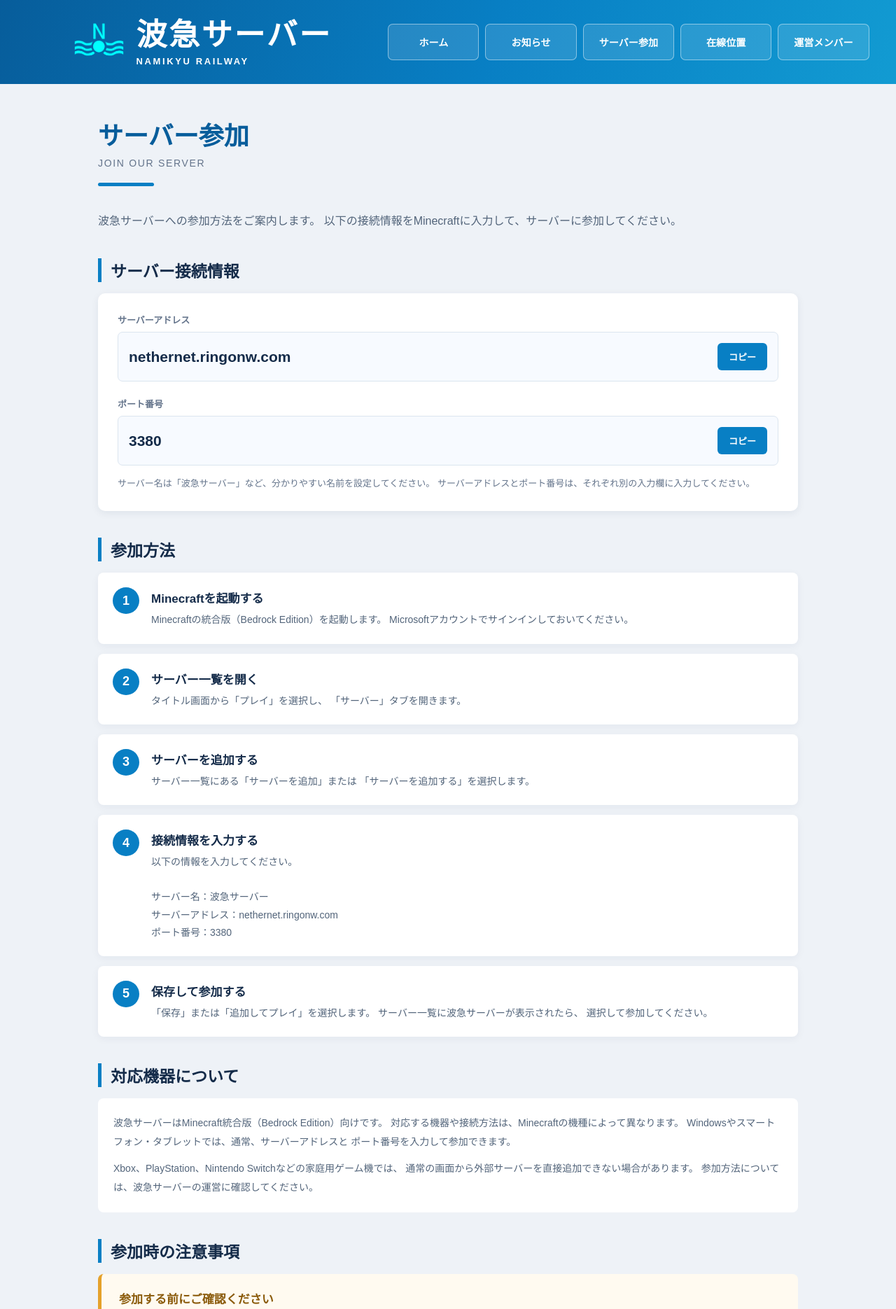
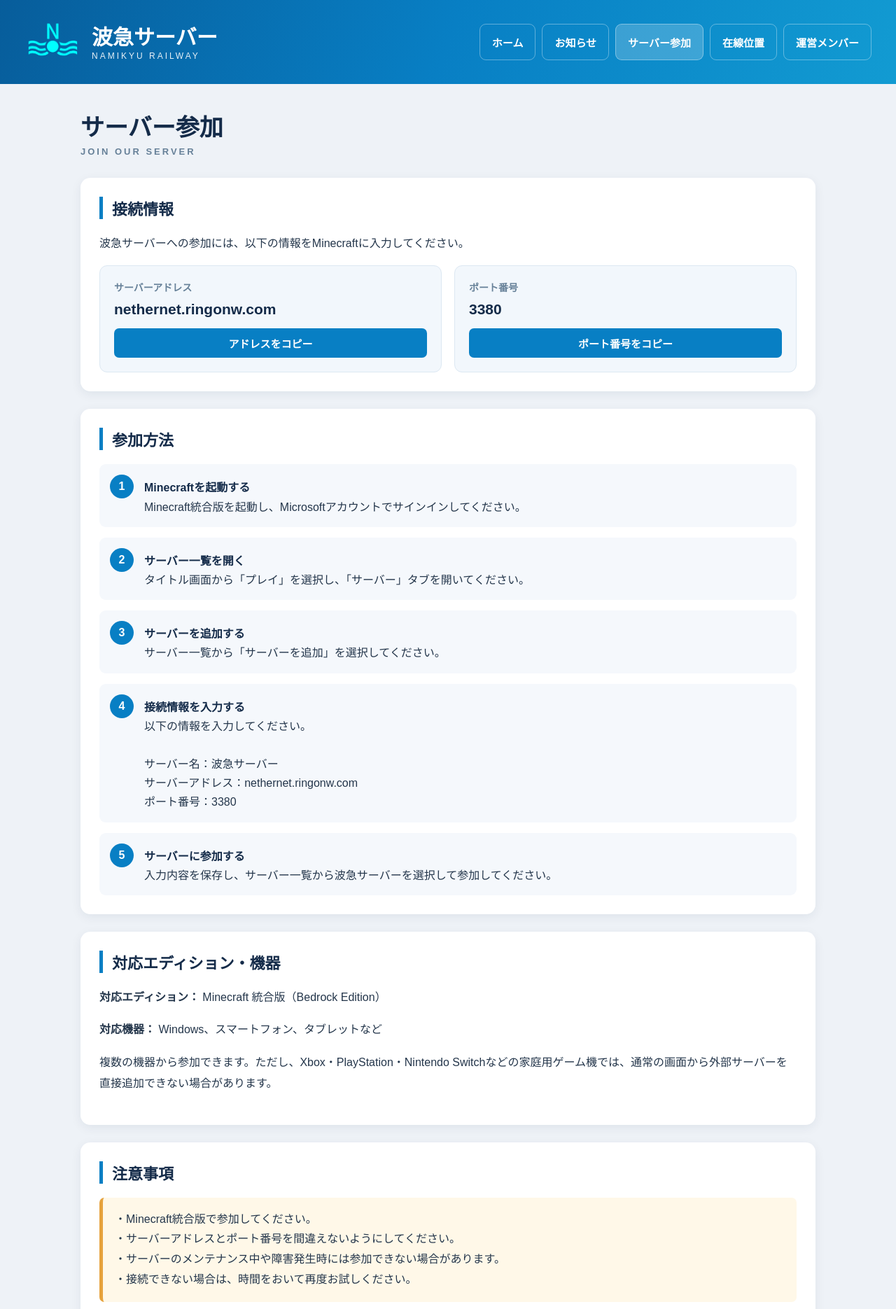
Before and after one commit to Namikyu/Namikyu-railway, a plain HTML site: page join.html in a window 1280 px wide. Shown: the top 1870 px of the page at 70% size. Drawn offline with Linux system fonts and the light colour scheme.

Commit message:
Update join.html

```diff
--- a/join.html
+++ b/join.html
@@ -4,219 +4,176 @@
 <head>
   <meta charset="UTF-8">
   <meta name="viewport" content="width=device-width, initial-scale=1.0">
-
-  <title>サーバー参加 | 波急電鉄</title>
   <meta name="robots" content="noindex, nofollow">
-  <meta name="description" content="波急サーバーへの参加方法をご案内します。">
-
-  <link rel="icon" href="./icon.png">
-  <link rel="apple-touch-icon" href="./icon.png">
+  <title>サーバー参加 | 波急サーバー</title>
 
   <style>
     * {
       box-sizing: border-box;
     }
 
+    html {
+      min-height: 100%;
+      scroll-behavior: smooth;
+    }
+
     body {
       margin: 0;
+      min-height: 100vh;
+      background: #eef2f7;
+      color: #24364b;
       font-family: "Yu Gothic UI", "Meiryo", sans-serif;
-      color: #24364b;
-      background: #eef2f7;
     }
 
-    /* =========================
-       ヘッダー：ホーム画面と共通
-    ========================= */
-
+    /* ヘッダー */
     .header {
       width: 100%;
-      height: 120px;
       min-height: 120px;
-      max-height: 120px;
-      padding: 8px 3%;
+      padding: 15px 35px;
+      background: linear-gradient(110deg, #075d9b, #087fc4, #129bd2);
       display: flex;
       align-items: center;
       justify-content: space-between;
-      gap: 18px;
-      overflow: hidden;
-
-      background: linear-gradient(
-        110deg,
-        #075d9b 0%,
-        #087fc4 55%,
-        #129bd2 100%
-      );
+      gap: 20px;
+      color: white;
     }
 
-    .header-top {
+    .brand {
       display: flex;
       align-items: center;
-      justify-content: center;
-      gap: 14px;
-      flex: 0 1 42%;
-      min-width: 0;
-      margin: 0;
+      gap: 16px;
+      flex-shrink: 0;
     }
 
-    .logo {
-      display: block;
+    .brand img {
       width: 80px;
       height: 80px;
       object-fit: contain;
-      flex-shrink: 0;
     }
 
-    .brand-text {
-      display: flex;
-      flex-direction: column;
-      justify-content: center;
-      min-width: 0;
-    }
-
-    .brand-title {
-      margin: 0;
-      color: white;
-      font-size: clamp(30px, 3.5vw, 44px);
-      font-weight: 800;
-      letter-spacing: 0.06em;
-      line-height: 1.15;
-      white-space: nowrap;
+    .brand-name {
+      font-size: 30px;
+      font-weight: bold;
+      line-height: 1.3;
     }
 
     .brand-subtitle {
-      margin-top: 5px;
-      color: white;
-      font-size: 13px;
-      font-weight: 600;
-      letter-spacing: 0.2em;
-      white-space: nowrap;
+      font-size: 12px;
+      letter-spacing: 3px;
+      opacity: 0.9;
     }
 
     .navigation {
       display: flex;
-      justify-content: center;
       align-items: center;
-      flex: 1 1 58%;
-      min-width: 0;
+      justify-content: flex-end;
+      flex-wrap: wrap;
       gap: 9px;
-      margin: 0;
     }
 
     .navigation a {
+      min-height: 52px;
+      padding: 0 17px;
       display: flex;
+      align-items: center;
       justify-content: center;
-      align-items: center;
-      flex: 1 1 0;
-      min-width: 0;
-      height: 52px;
-      padding: 8px 7px;
+      border: 1px solid rgba(255, 255, 255, 0.35);
+      border-radius: 9px;
       color: white;
       text-decoration: none;
-      font-size: clamp(11px, 1.1vw, 15px);
-      font-weight: 700;
+      font-size: 15px;
+      font-weight: bold;
       white-space: nowrap;
-      border: 1px solid rgba(255, 255, 255, 0.45);
-      border-radius: 7px;
-      background: rgba(255, 255, 255, 0.12);
       transition: background 0.2s;
     }
 
-    .navigation a:hover {
-      background: rgba(255, 255, 255, 0.28);
+    .navigation a:hover,
+    .navigation a.active {
+      background: rgba(255, 255, 255, 0.2);
     }
 
-    /* =========================
-       メインコンテンツ
-    ========================= */
-
-    .main {
-      width: min(100% - 40px, 1000px);
-      margin: 45px auto 70px;
+    /* メイン */
+    main {
+      width: min(100% - 40px, 1050px);
+      margin: 35px auto 60px;
     }
 
-    .page-title {
-      margin: 0;
-      color: #075d9b;
-      font-size: 36px;
-      font-weight: 800;
+    .page-heading {
+      margin-bottom: 30px;
     }
 
-    .page-subtitle {
-      margin-top: 8px;
-      color: #64748b;
-      font-size: 14px;
-      letter-spacing: 0.12em;
+    .page-heading h1 {
+      margin: 0;
+      color: #142b49;
+      font-size: 34px;
     }
 
-    .title-line {
-      width: 80px;
-      height: 5px;
-      margin: 20px 0 35px;
-      border-radius: 10px;
-      background: #087fc4;
+    .page-heading p {
+      margin: 5px 0 0;
+      color: #668098;
+      font-size: 13px;
+      letter-spacing: 3px;
+      font-weight: bold;
     }
 
-    .intro {
-      margin-bottom: 30px;
-      color: #52647a;
-      font-size: 16px;
-      line-height: 1.9;
+    .section {
+      margin-bottom: 25px;
+      padding: 27px;
+      background: white;
+      border-radius: 14px;
+      box-shadow: 0 4px 15px rgba(20, 43, 73, 0.07);
     }
 
-    /* 見出し */
-    .section-title {
-      margin: 38px 0 16px;
+    .section h2 {
+      margin: 0 0 20px;
       padding-left: 13px;
+      border-left: 5px solid #087fc4;
       color: #142b49;
-      font-size: 23px;
-      font-weight: 800;
-      border-left: 5px solid #087fc4;
+      font-size: 22px;
+    }
+
+    .section p {
+      line-height: 1.9;
     }
 
     /* 接続情報 */
     .connection-card {
-      padding: 28px;
-      border-radius: 10px;
-      background: white;
-      box-shadow: 0 3px 12px rgba(20, 43, 73, 0.07);
+      display: grid;
+      grid-template-columns: 1fr 1fr;
+      gap: 18px;
+    }
+
+    .connection-item {
+      padding: 20px;
+      background: #f2f7fc;
+      border: 1px solid #dce8f2;
+      border-radius: 11px;
     }
 
     .connection-label {
-      margin-bottom: 8px;
-      color: #64748b;
-      font-size: 13px;
-      font-weight: 700;
+      margin-bottom: 10px;
+      color: #668098;
+      font-size: 14px;
+      font-weight: bold;
     }
 
     .connection-value {
-      display: flex;
-      align-items: center;
-      justify-content: space-between;
-      gap: 12px;
-      min-width: 0;
-      padding: 15px;
-      border: 1px solid #dbe5ef;
-      border-radius: 7px;
-      background: #f7faff;
-    }
-
-    .connection-text {
-      min-width: 0;
+      margin-bottom: 15px;
       color: #142b49;
-      font-size: clamp(15px, 2vw, 21px);
-      font-weight: 800;
+      font-size: 21px;
+      font-weight: bold;
       overflow-wrap: anywhere;
     }
 
     .copy-button {
-      flex-shrink: 0;
-      padding: 10px 16px;
+      width: 100%;
+      min-height: 42px;
+      border: none;
+      border-radius: 7px;
+      background: #087fc4;
       color: white;
-      font-size: 13px;
-      font-weight: 700;
-      border: none;
-      border-radius: 6px;
-      background: #087fc4;
+      font-size: 15px;
+      font-weight: bold;
       cursor: pointer;
     }
 
@@ -224,182 +181,125 @@
       background: #075d9b;
     }
 
-    .connection-group + .connection-group {
-      margin-top: 22px;
-    }
-
-    .connection-note {
-      margin: 15px 0 0;
-      color: #64748b;
-      font-size: 13px;
-      line-height: 1.7;
-    }
-
     /* 参加手順 */
     .steps {
       display: flex;
       flex-direction: column;
-      gap: 14px;
+      gap: 15px;
     }
 
     .step {
       display: flex;
       align-items: flex-start;
-      gap: 17px;
-      padding: 21px;
-      border-radius: 8px;
-      background: white;
-      box-shadow: 0 3px 12px rgba(20, 43, 73, 0.05);
+      gap: 15px;
+      padding: 15px;
+      background: #f5f8fc;
+      border-radius: 9px;
     }
 
     .step-number {
+      width: 34px;
+      height: 34px;
+      flex-shrink: 0;
       display: flex;
       align-items: center;
       justify-content: center;
-      flex-shrink: 0;
-      width: 38px;
-      height: 38px;
-      color: white;
-      font-size: 18px;
-      font-weight: 800;
       border-radius: 50%;
       background: #087fc4;
+      color: white;
+      font-weight: bold;
     }
 
-    .step-content {
-      min-width: 0;
+    .step-text {
+      padding-top: 5px;
+      line-height: 1.7;
     }
 
-    .step-heading {
-      margin: 2px 0 7px;
+    .step-text strong {
       color: #142b49;
-      font-size: 17px;
-      font-weight: 800;
-    }
-
-    .step-description {
-      margin: 0;
-      color: #52647a;
-      font-size: 14px;
-      line-height: 1.8;
     }
 
     /* 注意事項 */
     .notice {
-      padding: 22px 25px;
-      border-left: 5px solid #e5a12a;
-      border-radius: 8px;
-      background: #fffaf0;
+      padding: 17px;
+      background: #fff8e8;
+      border-left: 5px solid #e6a23c;
+      border-radius: 7px;
+      line-height: 1.8;
     }
 
-    .notice-title {
-      margin: 0 0 10px;
-      color: #8a5a0a;
-      font-size: 17px;
-      font-weight: 800;
+    .footer {
+      padding: 25px 15px;
+      text-align: center;
+      color: #7890a5;
+      font-size: 13px;
     }
 
-    .notice-text {
-      margin: 0;
-      color: #6f5b38;
-      font-size: 14px;
-      line-height: 1.9;
-    }
-
-    /* 対応機器について */
-    .device-card {
-      padding: 22px;
-      border-radius: 8px;
-      background: white;
-    }
-
-    .device-card p {
-      margin: 0;
-      color: #52647a;
-      font-size: 14px;
-      line-height: 1.9;
-    }
-
-    /* =========================
-       スマートフォン
-    ========================= */
-
-    @media (max-width: 650px) {
+    /* スマートフォン */
+    @media (max-width: 900px) {
       .header {
-        height: 150px;
         min-height: 150px;
-        max-height: 150px;
-        flex-basis: 150px;
+        padding: 12px 15px;
         flex-direction: column;
         justify-content: center;
-        gap: 8px;
-        padding: 6px 2%;
+        gap: 12px;
       }
 
-      .header-top {
-        flex: 0 0 auto;
-        gap: 8px;
+      .brand {
+        gap: 10px;
       }
 
-      .logo {
+      .brand img {
         width: 48px;
         height: 48px;
       }
 
-      .brand-title {
-        font-size: 25px;
+      .brand-name {
+        font-size: 22px;
       }
 
       .brand-subtitle {
-        font-size: 9px;
+        font-size: 10px;
       }
 
       .navigation {
         width: 100%;
-        flex: 0 0 auto;
-        gap: 5px;
+        justify-content: center;
+        gap: 6px;
       }
 
       .navigation a {
-        height: 42px;
-        padding: 5px 3px;
-        font-size: 10px;
+        min-height: 42px;
+        padding: 0 11px;
+        font-size: 12px;
       }
 
-      .main {
-        width: calc(100% - 28px);
-        margin: 30px auto 45px;
+      main {
+        width: calc(100% - 24px);
+        margin-top: 25px;
       }
 
-      .page-title {
-        font-size: 29px;
+      .page-heading h1 {
+        font-size: 28px;
       }
 
+      .section {
+        padding: 20px 16px;
+      }
+    }
+
+    @media (max-width: 480px) {
       .connection-card {
-        padding: 18px;
+        grid-template-columns: 1fr;
+      }
+
+      .navigation a {
+        padding: 0 9px;
+        font-size: 11px;
       }
 
       .connection-value {
-        padding: 12px;
-        gap: 8px;
-      }
-
-      .copy-button {
-        padding: 9px 10px;
-        font-size: 12px;
-      }
-
-      .section-title {
-        font-size: 20px;
-      }
-
-      .step {
-        padding: 16px;
-        gap: 12px;
-      }
-
-      .step-heading {
-        font-size: 16px;
+        font-size: 18px;
       }
     }
   </style>
@@ -407,18 +307,12 @@
 
 <body>
 
-  <!-- ヘッダー -->
   <header class="header">
+    <div class="brand">
+      <img src="./icon.png" alt="波急サーバーロゴ">
 
-    <div class="header-top">
-      <img
-        class="logo"
-        src="./icon.png"
-        alt="波急電鉄ロゴ"
-      >
-
-      <div class="brand-text">
-        <h1 class="brand-title">波急サーバー</h1>
+      <div>
+        <div class="brand-name">波急サーバー</div>
         <div class="brand-subtitle">NAMIKYU RAILWAY</div>
       </div>
     </div>
@@ -426,225 +320,196 @@
     <nav class="navigation">
       <a href="./index.html">ホーム</a>
       <a href="./news.html">お知らせ</a>
-      <a href="./join.html">サーバー参加</a>
+      <a href="./join.html" class="active">サーバー参加</a>
       <a href="./status.html">在線位置</a>
       <a href="./staff.html">運営メンバー</a>
     </nav>
-
   </header>
 
-  <!-- メインコンテンツ -->
-  <main class="main">
+  <main>
 
-    <h2 class="page-title">サーバー参加</h2>
-    <div class="page-subtitle">JOIN OUR SERVER</div>
-    <div class="title-line"></div>
+    <div class="page-heading">
+      <h1>サーバー参加</h1>
+      <p>JOIN OUR SERVER</p>
+    </div>
 
-    <p class="intro">
-      波急サーバーへの参加方法をご案内します。
-      以下の接続情報をMinecraftに入力して、サーバーに参加してください。
-    </p>
+    <section class="section">
+      <h2>接続情報</h2>
 
-    <!-- 接続情報 -->
-    <h3 class="section-title">サーバー接続情報</h3>
+      <p>
+        波急サーバーへの参加には、以下の情報をMinecraftに入力してください。
+      </p>
 
-    <section class="connection-card">
+      <div class="connection-card">
 
-      <div class="connection-group">
-        <div class="connection-label">サーバーアドレス</div>
-
-        <div class="connection-value">
-          <span class="connection-text" id="serverAddress">
+        <div class="connection-item">
+          <div class="connection-label">サーバーアドレス</div>
+          <div class="connection-value" id="serverAddress">
             nethernet.ringonw.com
-          </span>
-
-          <button
-            class="copy-button"
-            type="button"
-            onclick="copyText('nethernet.ringonw.com', this)"
-          >
-            コピー
+          </div>
+          <button class="copy-button" type="button"
+            data-copy="nethernet.ringonw.com">
+            アドレスをコピー
           </button>
         </div>
-      </div>
 
-      <div class="connection-group">
-        <div class="connection-label">ポート番号</div>
-
-        <div class="connection-value">
-          <span class="connection-text" id="serverPort">
+        <div class="connection-item">
+          <div class="connection-label">ポート番号</div>
+          <div class="connection-value" id="serverPort">
             3380
-          </span>
-
-          <button
-            class="copy-button"
-            type="button"
-            onclick="copyText('3380', this)"
-          >
-            コピー
+          </div>
+          <button class="copy-button" type="button"
+            data-copy="3380">
+            ポート番号をコピー
           </button>
         </div>
+
       </div>
+    </section>
 
-      <p class="connection-note">
-        サーバー名は「波急サーバー」など、分かりやすい名前を設定してください。
-        サーバーアドレスとポート番号は、それぞれ別の入力欄に入力してください。
+    <section class="section">
+      <h2>参加方法</h2>
+
+      <div class="steps">
+
+        <div class="step">
+          <div class="step-number">1</div>
+          <div class="step-text">
+            <strong>Minecraftを起動する</strong><br>
+            Minecraft統合版を起動し、Microsoftアカウントでサインインしてください。
+          </div>
+        </div>
+
+        <div class="step">
+          <div class="step-number">2</div>
+          <div class="step-text">
+            <strong>サーバー一覧を開く</strong><br>
+            タイトル画面から「プレイ」を選択し、「サーバー」タブを開いてください。
+          </div>
+        </div>
+
+        <div class="step">
+          <div class="step-number">3</div>
+          <div class="step-text">
+            <strong>サーバーを追加する</strong><br>
+            サーバー一覧から「サーバーを追加」を選択してください。
+          </div>
+        </div>
+
+        <div class="step">
+          <div class="step-number">4</div>
+          <div class="step-text">
+            <strong>接続情報を入力する</strong><br>
+            以下の情報を入力してください。<br><br>
+            サーバー名：波急サーバー<br>
+            サーバーアドレス：nethernet.ringonw.com<br>
+            ポート番号：3380
+          </div>
+        </div>
+
+        <div class="step">
+          <div class="step-number">5</div>
+          <div class="step-text">
+            <strong>サーバーに参加する</strong><br>
+            入力内容を保存し、サーバー一覧から波急サーバーを選択して参加してください。
+          </div>
+        </div>
+
+      </div>
+    </section>
+
+    <section class="section">
+      <h2>対応エディション・機器</h2>
+
+      <p>
+        <strong>対応エディション：</strong> Minecraft 統合版（Bedrock Edition）
       </p>
 
-    </section>
+      <p>
+        <strong>対応機器：</strong> Windows、スマートフォン、タブレットなど
+      </p>
 
-    <!-- 参加手順 -->
-    <h3 class="section-title">参加方法</h3>
-
-    <section class="steps">
-
-      <article class="step">
-        <div class="step-number">1</div>
-        <div class="step-content">
-          <h4 class="step-heading">Minecraftを起動する</h4>
-          <p class="step-description">
-            Minecraftの統合版（Bedrock Edition）を起動します。
-            Microsoftアカウントでサインインしておいてください。
-          </p>
-        </div>
-      </article>
-
-      <article class="step">
-        <div class="step-number">2</div>
-        <div class="step-content">
-          <h4 class="step-heading">サーバー一覧を開く</h4>
-          <p class="step-description">
-            タイトル画面から「プレイ」を選択し、
-            「サーバー」タブを開きます。
-          </p>
-        </div>
-      </article>
-
-      <article class="step">
-        <div class="step-number">3</div>
-        <div class="step-content">
-          <h4 class="step-heading">サーバーを追加する</h4>
-          <p class="step-description">
-            サーバー一覧にある「サーバーを追加」または
-            「サーバーを追加する」を選択します。
-          </p>
-        </div>
-      </article>
-
-      <article class="step">
-        <div class="step-number">4</div>
-        <div class="step-content">
-          <h4 class="step-heading">接続情報を入力する</h4>
-          <p class="step-description">
-            以下の情報を入力してください。
-            <br><br>
-            サーバー名：波急サーバー
-            <br>
-            サーバーアドレス：nethernet.ringonw.com
-            <br>
-            ポート番号：3380
-          </p>
-        </div>
-      </article>
-
-      <article class="step">
-        <div class="step-number">5</div>
-        <div class="step-content">
-          <h4 class="step-heading">保存して参加する</h4>
-          <p class="step-description">
-            「保存」または「追加してプレイ」を選択します。
-            サーバー一覧に波急サーバーが表示されたら、
-            選択して参加してください。
-          </p>
-        </div>
-      </article>
-
-    </section>
-
-    <!-- 対応機器 -->
-    <h3 class="section-title">対応機器について</h3>
-
-    <section class="device-card">
       <p>
-        波急サーバーはMinecraft統合版（Bedrock Edition）向けです。
-        対応する機器や接続方法は、Minecraftの機種によって異なります。
-        Windowsやスマートフォン・タブレットでは、通常、サーバーアドレスと
-        ポート番号を入力して参加できます。
-      </p>
-      <p style="margin-top: 12px;">
-        Xbox、PlayStation、Nintendo Switchなどの家庭用ゲーム機では、
-        通常の画面から外部サーバーを直接追加できない場合があります。
-        参加方法については、波急サーバーの運営に確認してください。
+        複数の機器から参加できます。ただし、Xbox・PlayStation・Nintendo Switchなどの家庭用ゲーム機では、通常の画面から外部サーバーを直接追加できない場合があります。
       </p>
     </section>
 
-    <!-- 注意事項 -->
-    <h3 class="section-title">参加時の注意事項</h3>
+    <section class="section">
+      <h2>注意事項</h2>
 
-    <section class="notice">
-      <h4 class="notice-title">参加する前にご確認ください</h4>
-      <p class="notice-text">
-        ・Minecraft統合版であることを確認してください。
-        <br>
-        ・サーバーアドレスとポート番号を正しく入力してください。
-        <br>
-        ・サーバー内では運営の案内やルールに従ってください。
-        <br>
-        ・他の参加者への迷惑行為はお控えください。
-        <br>
-        ・接続できない場合は、入力情報やゲームのバージョンを確認してください。
-      </p>
+      <div class="notice">
+        ・Minecraft統合版で参加してください。<br>
+        ・サーバーアドレスとポート番号を間違えないようにしてください。<br>
+        ・サーバーのメンテナンス中や障害発生時には参加できない場合があります。<br>
+        ・接続できない場合は、時間をおいて再度お試しください。
+      </div>
     </section>
 
-    <!-- 接続できない場合 -->
-    <h3 class="section-title">接続できない場合</h3>
+    <section class="section">
+      <h2>接続できない場合</h2>
 
-    <section class="device-card">
       <p>
-        サーバーに接続できない場合は、次の項目を確認してください。
-        <br><br>
-        1. サーバーアドレスに入力間違いがないか。
-        <br>
-        2. ポート番号が「3380」になっているか。
-        <br>
-        3. Minecraftが最新の対応バージョンになっているか。
-        <br>
-        4. サーバーがメンテナンス中ではないか。
-        <br><br>
-        すべて確認しても接続できない場合は、運営までお問い合わせください。
+        接続できない場合は、次の項目を確認してください。
+      </p>
+
+      <ul>
+        <li>インターネットに接続されているか</li>
+        <li>Minecraftが最新版になっているか</li>
+        <li>統合版で接続しているか</li>
+        <li>サーバーアドレスとポート番号が正しいか</li>
+        <li>サーバーがメンテナンス中ではないか</li>
+      </ul>
+
+      <p>
+        上記を確認しても接続できない場合は、波急サーバーの運営までお問い合わせください。
       </p>
     </section>
 
   </main>
 
+  <footer class="footer">
+    © Namikyu Railway. All Rights Reserved.
+  </footer>
+
   <script>
-    /* =========================
-       コピー機能
-    ========================= */
+    document.querySelectorAll("[data-copy]").forEach(function(button) {
+      button.addEventListener("click", async function() {
+        const value = button.getAttribute("data-copy");
+        const originalText = button.textContent;
 
-    async function copyText(text, button) {
+        try {
+          if (navigator.clipboard && window.isSecureContext) {
+            await navigator.clipboard.writeText(value);
+          } else {
+            const textarea = document.createElement("textarea");
+            textarea.value = value;
+            textarea.style.position = "fixed";
+            textarea.style.left = "-9999px";
 
-      try {
+            document.body.appendChild(textarea);
+            textarea.select();
 
-        await navigator.clipboard.writeText(text);
+            const copied = document.execCommand("copy");
+            document.body.removeChild(textarea);
 
-        const originalText = button.textContent;
-        button.textContent = "コピー完了";
+            if (!copied) {
+              throw new Error("コピーに失敗しました");
+            }
+          }
 
-        setTimeout(() => {
-          button.textContent = originalText;
-        }, 1500);
+          button.textContent = "コピーしました！";
+          button.disabled = true;
 
-      } catch (error) {
+          setTimeout(function() {
+            button.textContent = originalText;
+            button.disabled = false;
+          }, 1500);
 
-        window.prompt(
-          "以下の文字列をコピーしてください。",
-          text
-        );
-
-      }
-
-    }
+        } catch (error) {
+          window.prompt("以下の文字列をコピーしてください。", value);
+        }
+      });
+    });
   </script>
 
 </body>
```
